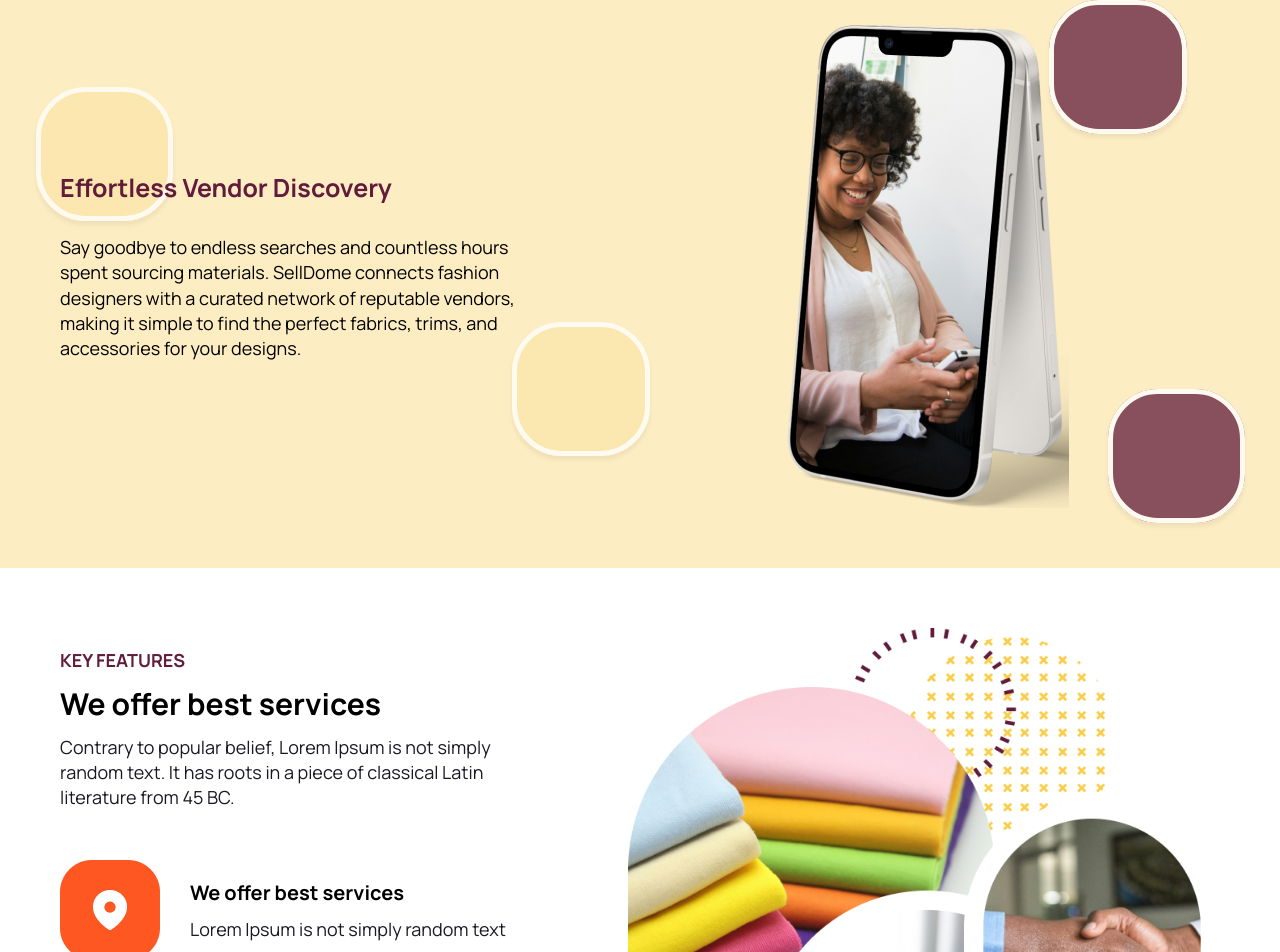
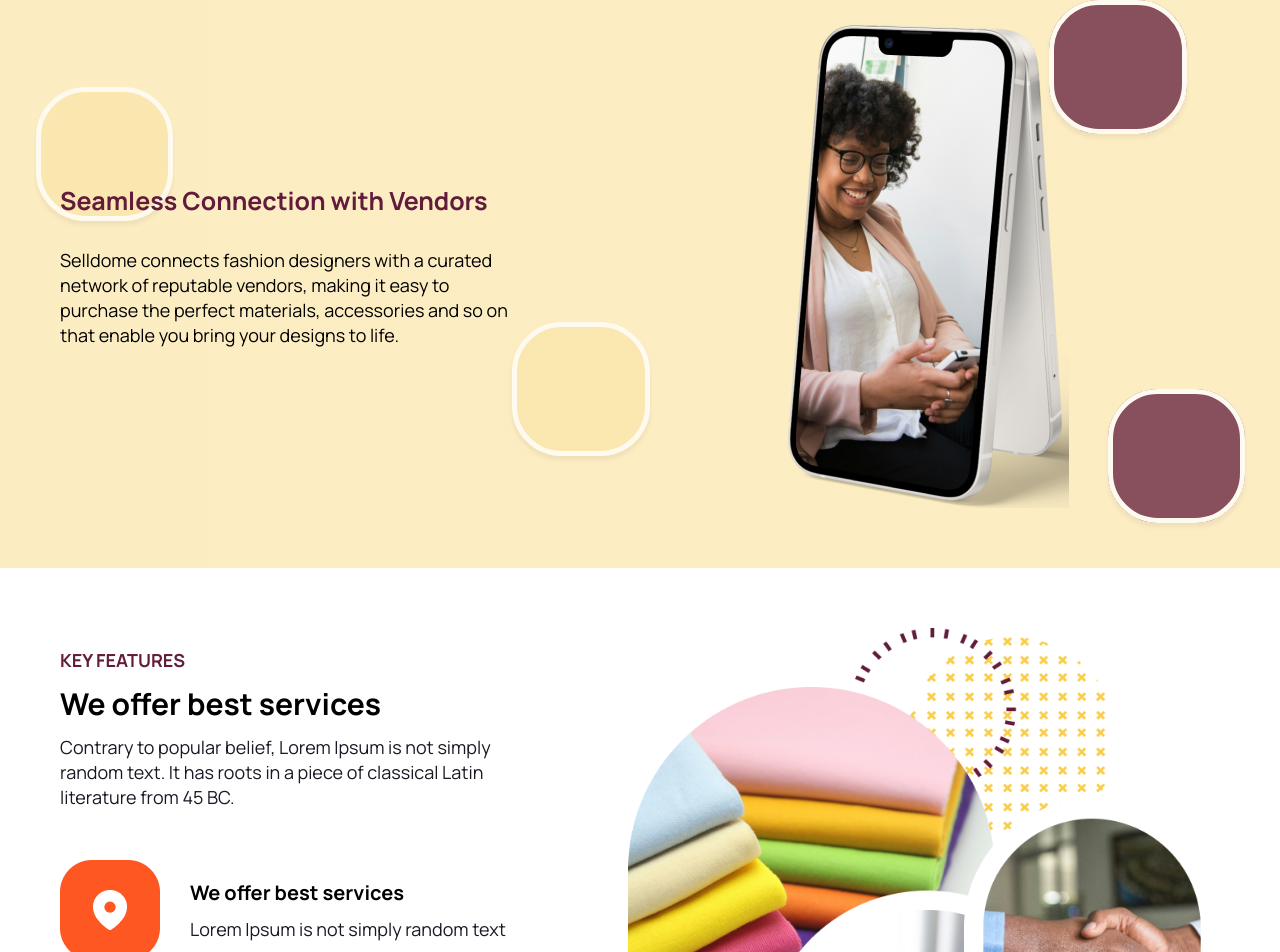
Before and after one commit to SellDomeTechnologies/landing-page, a React (Vite) app: page / in a window 1280 px wide. Shown: the part 1989-2941 px from the top of the page. Built offline with nearby package versions, Linux system fonts and the light colour scheme.

Commit message:
Refactor Discovery component to update vendor connection messaging

```diff
--- a/src/components/Discovery.jsx
+++ b/src/components/Discovery.jsx
@@ -4,12 +4,11 @@ function Discovery() {
   return (
     <section className={styles.section__discovery}>
       <div className={styles.discovery__content}>
-        <h2>Effortless Vendor Discovery</h2>
+        <h2>Seamless Connection with Vendors</h2>
         <p>
-          Say goodbye to endless searches and countless hours spent sourcing
-          materials. SellDome connects fashion designers with a curated network
-          of reputable vendors, making it simple to find the perfect fabrics,
-          trims, and accessories for your designs.
+          Selldome connects fashion designers with a curated network of
+          reputable vendors, making it easy to purchase the perfect materials,
+          accessories and so on that enable you bring your designs to life.
         </p>
       </div>
       <div className={styles.discovery__img}>
```
